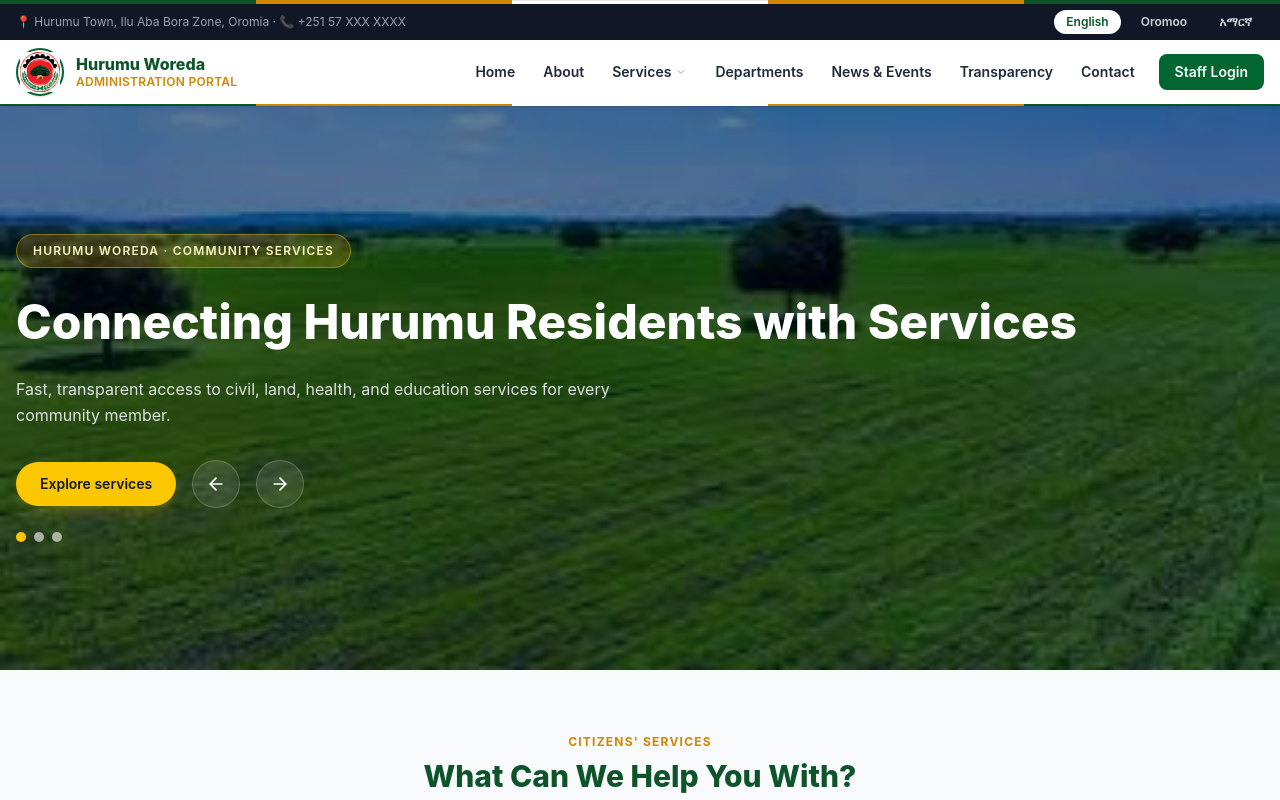
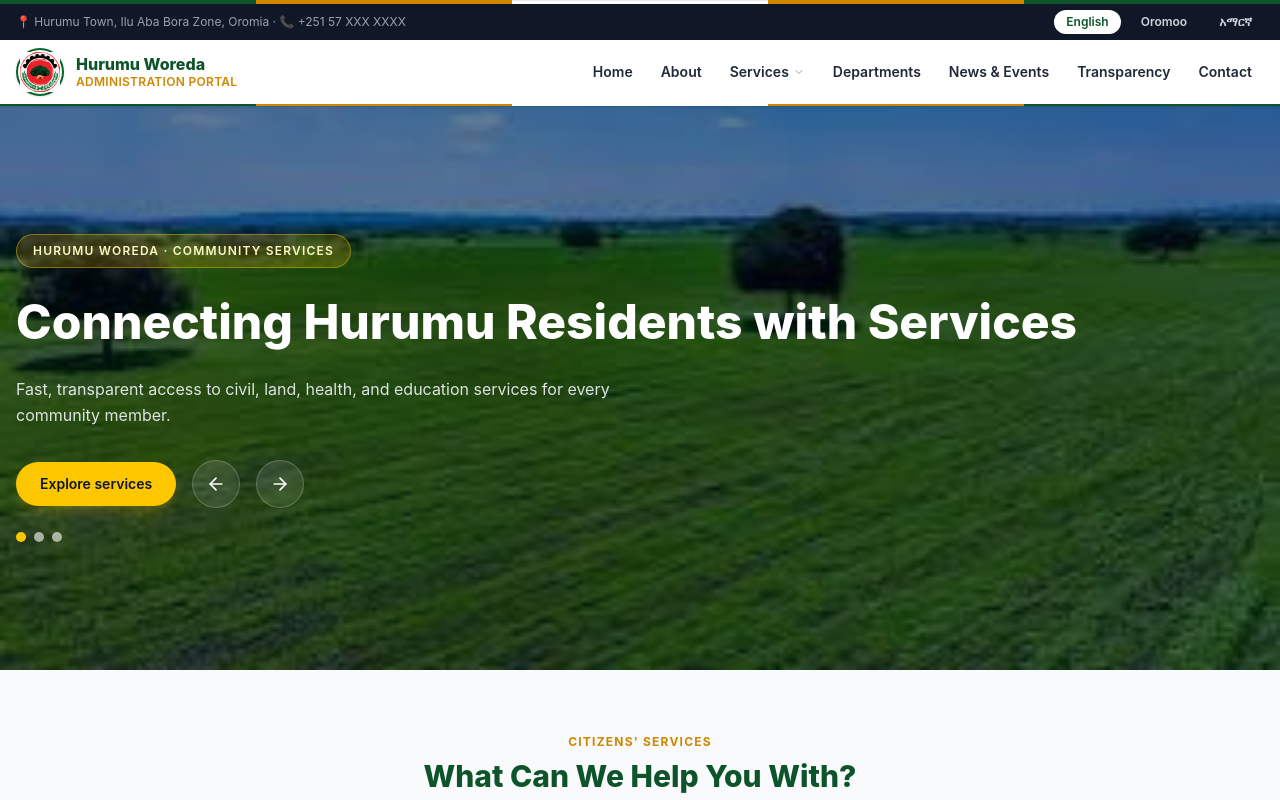
Before and after one commit to dawit-gt/hurumu-woreda-project, a Next.js app in the folder hurumu-web/: page / in a window 1280 px wide. Shown: the top 800 px of the page. Built offline with nearby package versions, Linux system fonts and the light colour scheme.

Commit message:
removing the staff login button only login using /auth/login

```diff
--- a/hurumu-web/components/layout/PublicHeader.tsx
+++ b/hurumu-web/components/layout/PublicHeader.tsx
@@ -103,12 +103,6 @@ export default function PublicHeader() {
                 )}
               </div>
             ))}
-            <Link
-              href="/auth/login"
-              className="ml-2 bg-green-800 text-white px-4 py-2 rounded-lg text-sm font-semibold hover:bg-green-700 transition"
-            >
-              {publicLabels[language].staffLogin}
-            </Link>
           </nav>
 
           <button
@@ -132,12 +126,6 @@ export default function PublicHeader() {
               {link.label}
             </Link>
           ))}
-          <Link
-            href="/auth/login"
-            className="block mt-2 bg-green-800 text-white text-center py-2 rounded-lg text-sm font-semibold"
-          >
-            {publicLabels[language].staffLogin}
-          </Link>
         </div>
       )}
       <div className="flex h-0.5">
```
